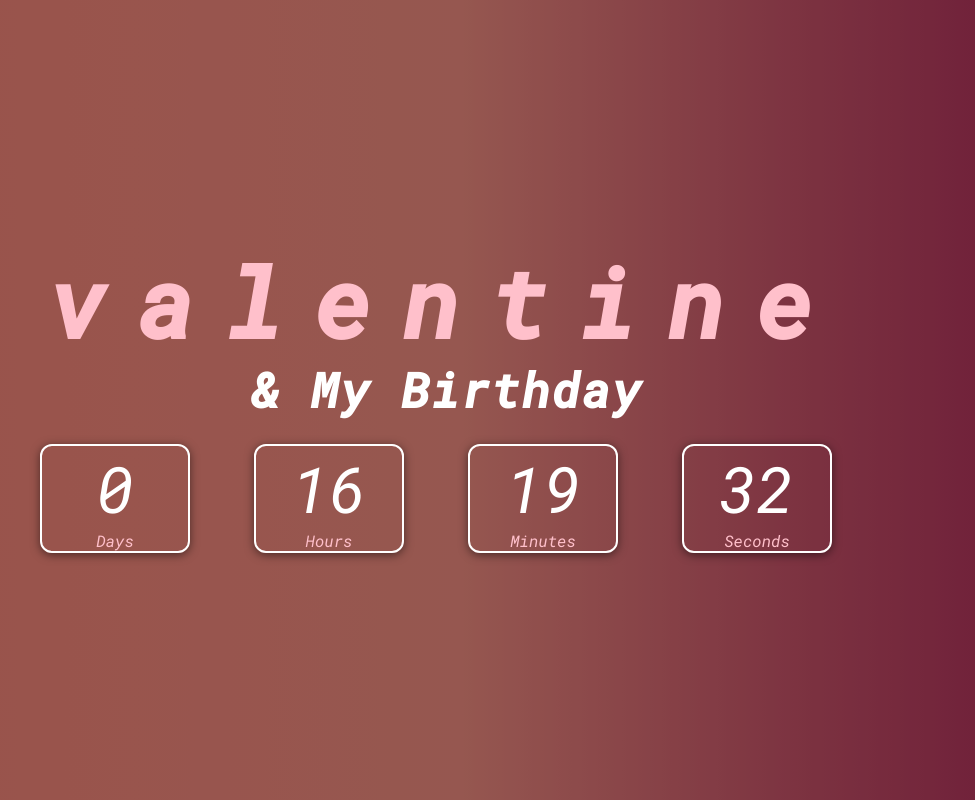
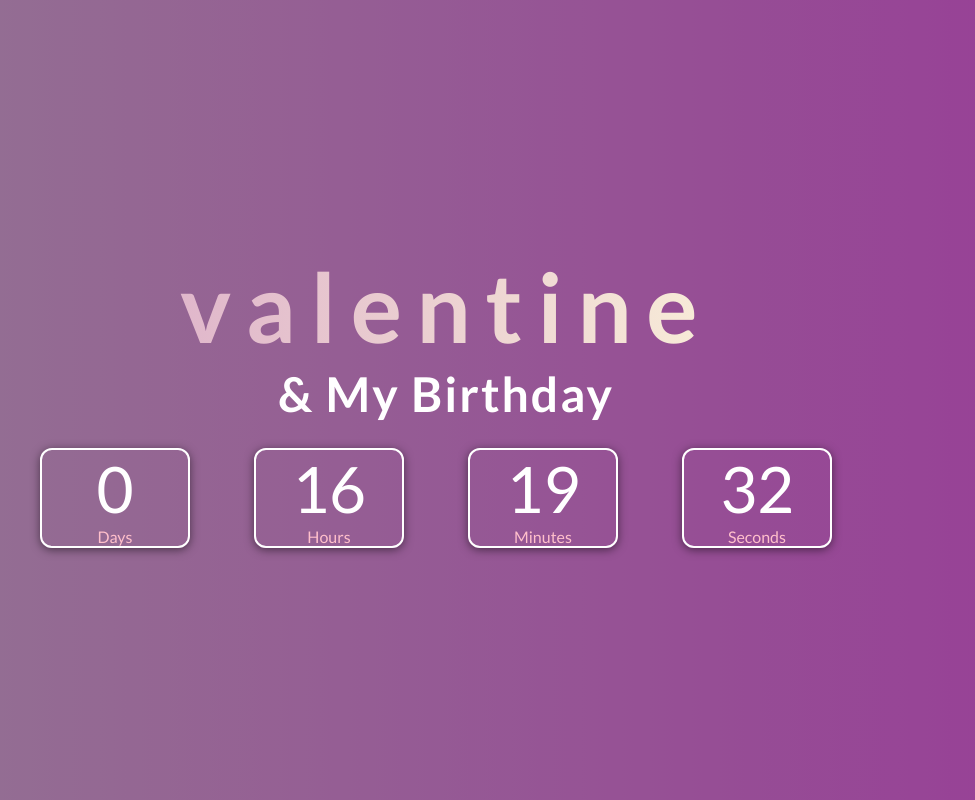
Before and after one commit to tententgc/HolidayCountDown, a website: page index.html in a window 1280 px wide. Shown: the whole page, without its empty margins (204-1179 px from the left). Drawn offline with Linux system fonts and the light colour scheme.

Commit message:
Update Style.css

```diff
--- a/Style.css
+++ b/Style.css
@@ -1,4 +1,5 @@
 @import url('https://fonts.googleapis.com/css2?family=Roboto+Mono:ital,wght@1,200;1,400;1,500&display=swap');
+@import url('https://fonts.googleapis.com/css2?family=Lato:wght@100;300;400;700;900&display=swap');
 *{
     margin: 0;
     padding: 0;
@@ -7,7 +8,7 @@
 
 body{
     /* background-image : url(testlogo.svg); */
-    background-image: linear-gradient(to right, #ff8177 0%, #ff867a 0%, #ff8c7f 21%, #f99185 52%, #cf556c 78%, #b12a5b 100%);
+    background-image: linear-gradient(to right, #f4c4f3, #fc67fa);
     background-repeat: no-repeat;
     background-size: cover;
     background-position: top;
@@ -15,7 +16,9 @@ body{
     display: flex ;
     flex-direction : column;
     align-items :center;
-font-family: 'Roboto Mono',monospace;
+    /* font-family: 'Roboto Mono',monospace; */
+    font-family: 'Lato',
+    sans-serif;
     position: relative;
 }
 
@@ -52,12 +55,17 @@ font-family: 'Roboto Mono',monospace;
     font-size : 3rem;
     line-height : 5.5rem;
 
+
 }
 
 .title span {
     display : block;
     font-size : 6rem;
-    letter-spacing : 2rem;
+    letter-spacing : 0.9rem;
+    background: linear-gradient(to right, #d9a7c7, #fffcdc);
+    -webkit-background-clip: text;
+    -webkit-text-fill-color: transparent;
+
 }
 
 .wrapper{
```
